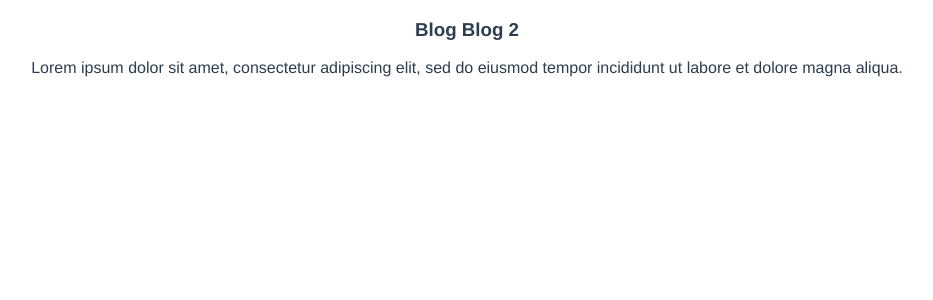
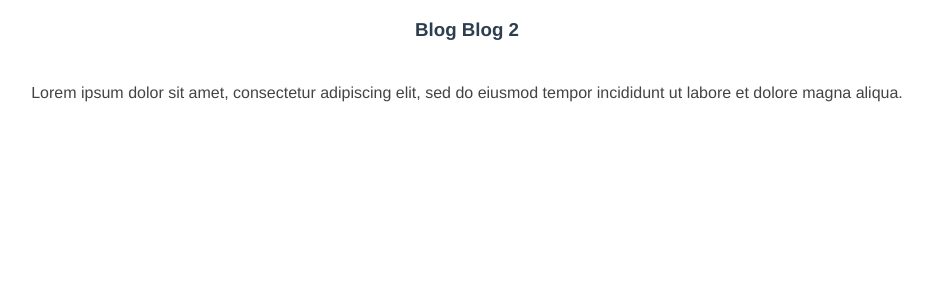
Before and after one commit to AdaN6/vue3_CLI, a Vue app in the folder dojo-blog-2/: page /posts/1 in a window 1280 px wide. Shown: the top 300 px of the page, without its empty margins (173-1106 px from the left). Built offline with nearby package versions, Linux system fonts and the light colour scheme; data requests are answered from the project's data file.

Commit message:
styled the detail page

```diff
--- a/dojo-blog-2/src/views/Details.vue
+++ b/dojo-blog-2/src/views/Details.vue
@@ -10,6 +10,7 @@
             {{ post.body  }}
         </p>
     </div>
+    <div v-else> Loading ... </div>
 </template>
 
 <script>
@@ -30,4 +31,23 @@ export default {
 
 <style>
 
+    .tags a {
+        margin-right: 10px;
+    }
+
+    .post {
+        max-width: 1200px;
+        margin: 0 auto;
+    }
+
+    .post p {
+        color: #444;
+        line-height: 1.5em;
+        margin-top: 40px;
+    }
+
+    .pre {
+        white-space: pre-wrap;
+    }
+
 </style>
```
